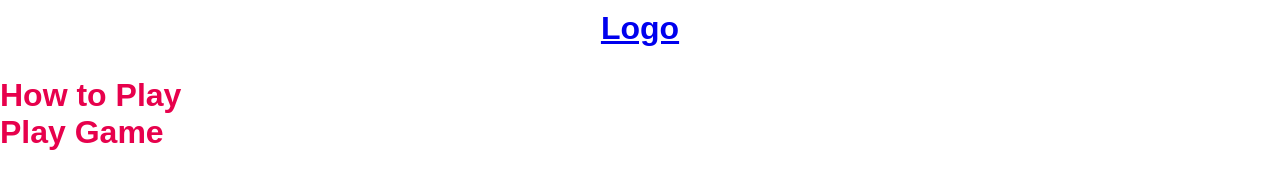
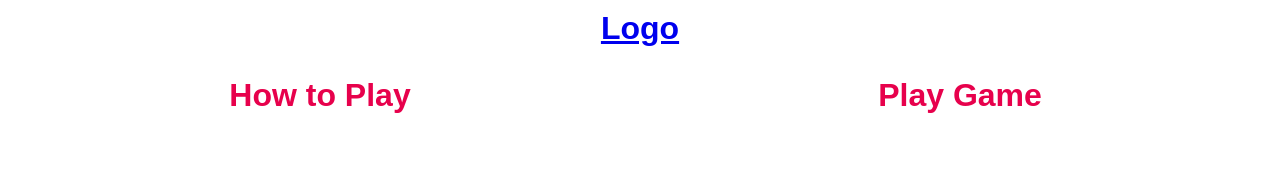
Before and after one commit to sarahgoodwin93/project2-colourchange-challenge, a plain HTML site: page index.html in a window 1280 px wide. Drawn offline with Linux system fonts and the light colour scheme; a web font is replaced by a local one.

Commit message:
add style to homepage buttons

```diff
--- a/assets/css/style.css
+++ b/assets/css/style.css
@@ -1,4 +1,4 @@
-@import url('https: //fonts.googleapis.com/css2?family=Tektur:wght@400;500&display=swap');
+@import url('https://fonts.googleapis.com/css2?family=Tektur:wght@400;500&display=swap');
 
 * {
     margin: 0;
@@ -23,3 +23,21 @@ body {
     padding-bottom: 30px;
     margin-top: 10px;
 }
+
+#homepage-buttons {
+    display: flex;
+    justify-content: center;
+    text-align: center;
+}
+
+#how-to-play {
+    display: flex;
+    justify-content: center;
+    width: 50%;
+}
+
+#play-game {
+    display: flex;
+    justify-content: center;
+    width: 50%;
+}
--- a/index.html
+++ b/index.html
@@ -20,7 +20,7 @@
     <!-- Main -->
     <main>
         <!-- Homepage buttons -->
-        <div id="homepage-button">
+        <div id="homepage-buttons">
             <div id="how-to-play">
                 <h1>How to Play</h1>
             </div>
```
